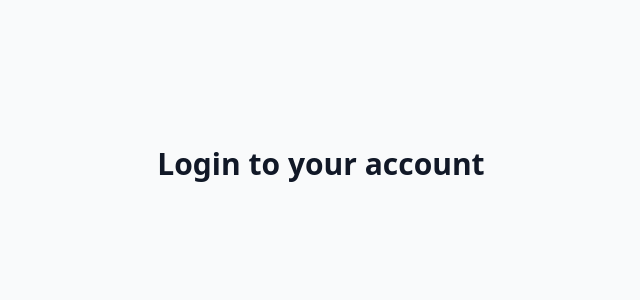
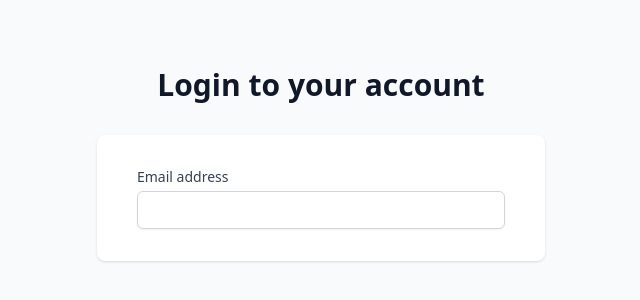
Before and after one commit to Milad-Soleymani/Porkar-Store, a React (Create React App) app in the folder frontend/: page /login in a window 1280 px wide. Shown: the part 248-548 px from the top of the page, without its empty margins (319-959 px from the left). Built offline with nearby package versions, Linux system fonts and the light colour scheme.

Commit message:
Complete LoginPage(email part)

```diff
--- a/frontend/src/components/Login/LoginPage.jsx
+++ b/frontend/src/components/Login/LoginPage.jsx
@@ -1,6 +1,7 @@
-import React from 'react'
+import React, { useState } from 'react'
 
 const Login = () => {
+    const [email, setEmail] = useState('');
     return (
         <div className="min-h-screen bg-gray-50 flex flex-col justify-center py-12 sm:px-6 lg:px-8">
             <div className="sm:mx-auto sm:w-full sm:max-w-md">
@@ -8,6 +9,29 @@
                     Login to your account
                 </h2>
             </div>
+            <div className="mt-8 sm:mx-auto sm:w-full sm:max-w-md">
+                <div className="bg-white py-8 px-4 shadow sm:rounded-lg sm:px-10">
+                    <form className="space-y-6">
+                        <div>
+                            <label htmlFor="email" className='block text-sm font-medium text-gray-700'>
+                                Email address
+                            </label>
+                            <div className='mt-1'>
+                                <input
+                                    type="email"
+                                    name="email"
+                                    autoComplete='email'
+                                    required
+                                    value={email}
+                                    onChange={e => setEmail(e.target.value)}
+                                    className='appearance-none block w-full px-3 py-2 border border-gray-300 rounded-md shadow-sm placeholder-gray-400 focus:outline-none focus:ring-blue-500 focus:border-blue-500 sm:text-sm'
+                                />
+                            </div>
+                        </div>
+
+                    </form>
+                </div>
+            </div>
         </div>
     )
 }
```
Lines whose indentation alone changed are shown as unchanged.
